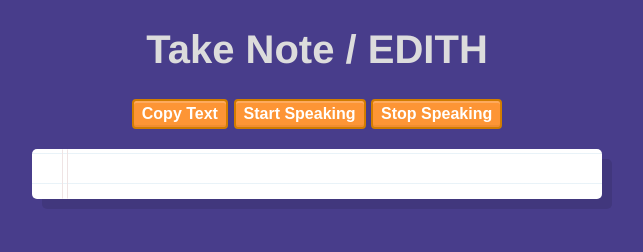
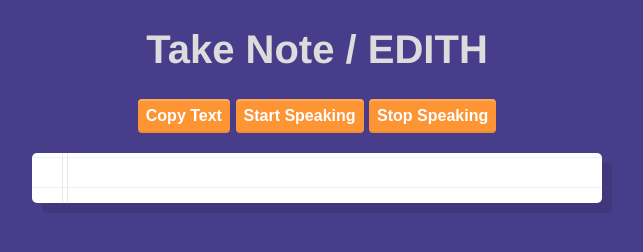
Before and after one commit to Mondal10/personal-voice-assistant, a website built with webpack: page src/index.html in a window 1280 px wide. Shown: the whole page, without its empty margins (323-966 px from the left). Built offline with nearby package versions, Linux system fonts and the light colour scheme.

Commit message:
Separating button color class and changing border

```diff
--- a/src/css/components/button.css
+++ b/src/css/components/button.css
@@ -7,15 +7,14 @@
 .square-btn {
     position: relative;
     display: inline-block;
-    padding: 0.25em 0.5em;
+    padding: 0.5em;
     /* text-decoration: none; */
     color: #FFF;
-    background: #fd9535;
     border-radius: 4px;
     box-shadow: inset 0 2px 0 rgba(255,255,255,0.2), inset 0 -2px 0 rgba(0, 0, 0, 0.05);
     font-weight: bold;
     font-size: 16px;
-    border: solid 2px #d27d00;
+    border: none;
 }
 
 .square-btn:active {/*on Click*/
@@ -26,3 +25,7 @@
     opacity: 0.7;
     cursor: pointer;
 }
+
+.light-orange {
+    background: #fd9535;
+}
--- a/src/index.html
+++ b/src/index.html
@@ -13,9 +13,9 @@
         <h1>Take Note / EDITH</h1>
     </div>
     <div class="btn-holder">
-        <button class="square-btn copy-btn">Copy Text</button>
-        <button class="square-btn speak-btn">Start Speaking</button>
-        <button class="square-btn stop-btn">Stop Speaking</button>
+        <button class="square-btn light-orange copy-btn">Copy Text</button>
+        <button class="square-btn light-orange speak-btn">Start Speaking</button>
+        <button class="square-btn light-orange stop-btn">Stop Speaking</button>
     </div>
     <div class="words" contenteditable='true'>
 </body>
```
